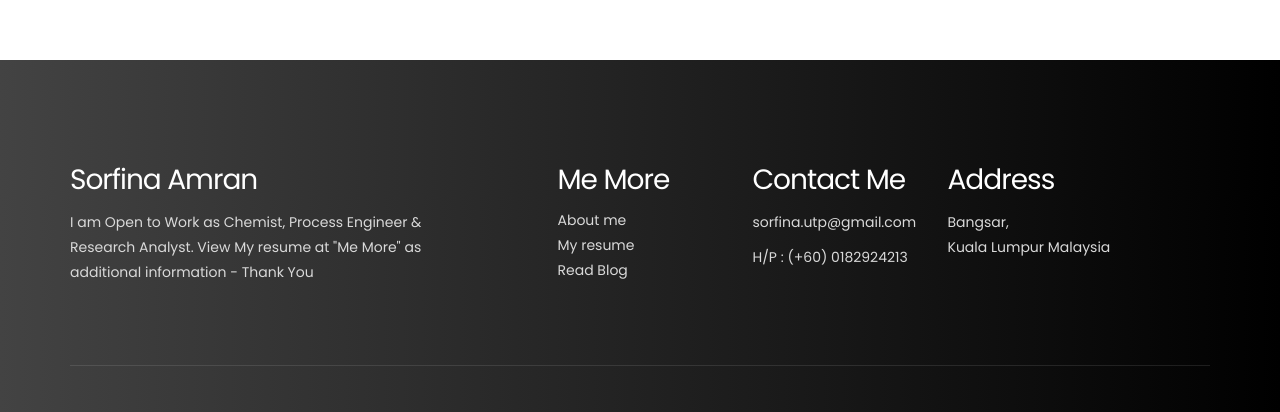
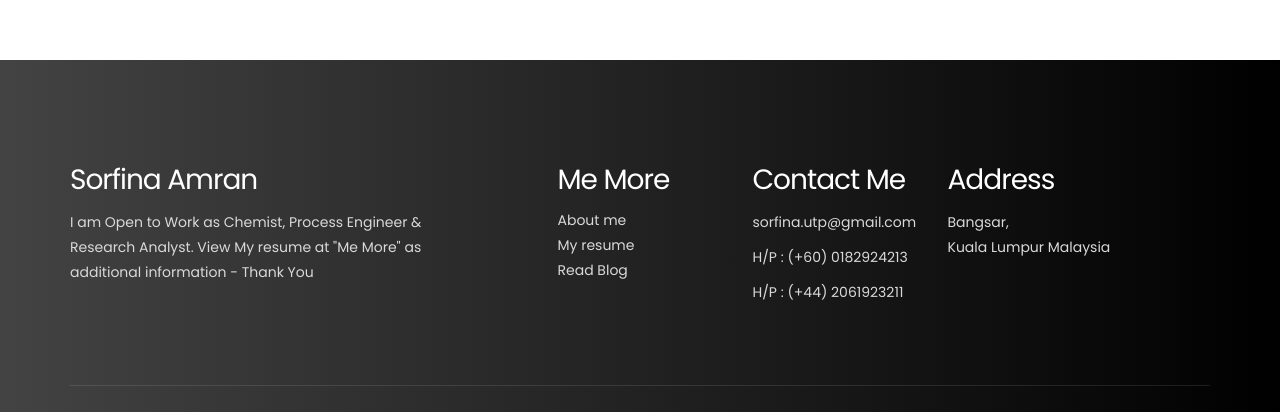
Before and after one commit to sorfina-amran/sorfina-amran.github.io, a plain HTML site: page index.html in a window 1280 px wide. Shown: the part 2706-3118 px from the top of the page. Drawn offline with Linux system fonts and the light colour scheme.

Commit message:
Update index.html

```diff
--- a/index.html
+++ b/index.html
@@ -316,6 +316,7 @@ http://www.templatemo.com/tm-509-hydro
                               <h2>Contact Me</h2>
                               <p>sorfina.utp@gmail.com</p>
                               <p>H/P : (+60) 0182924213</p>
+                              <p>H/P : (+44) 2061923211</p>
                          </div>
                     </div>
 
```
